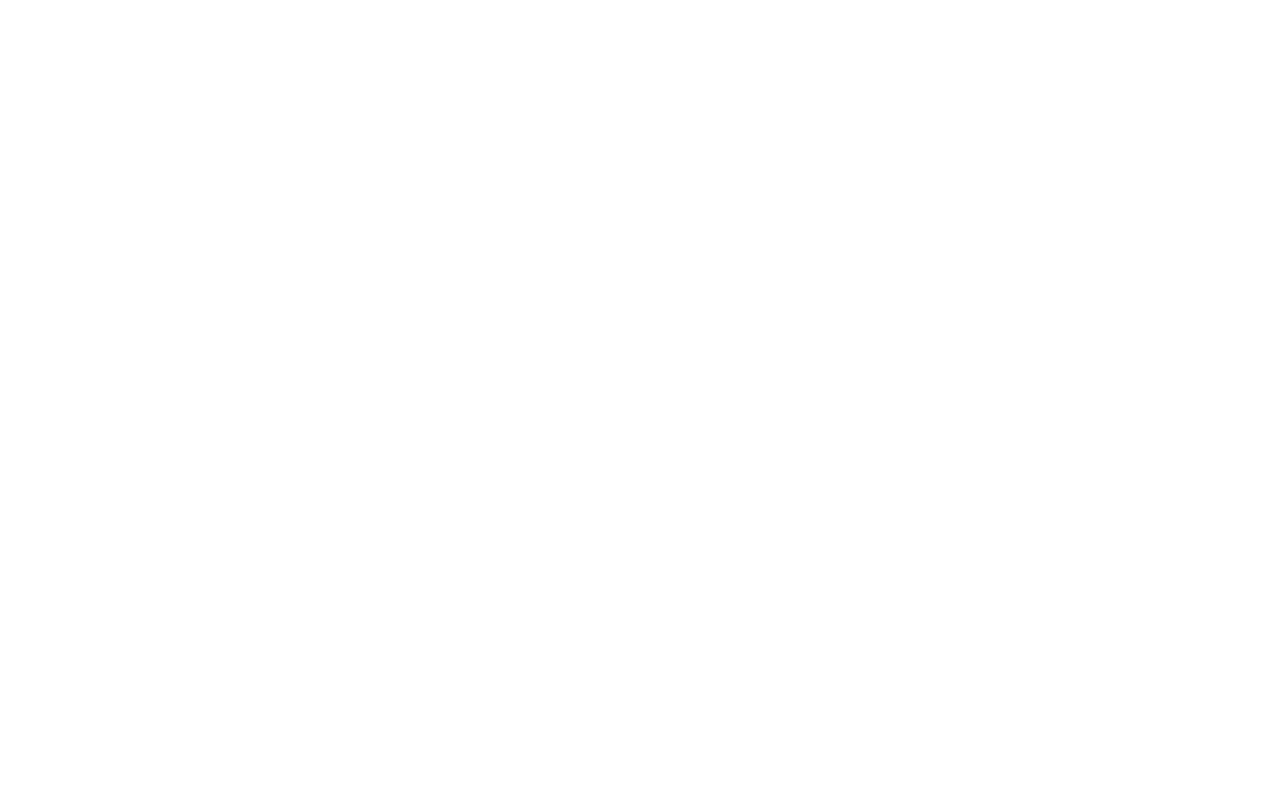
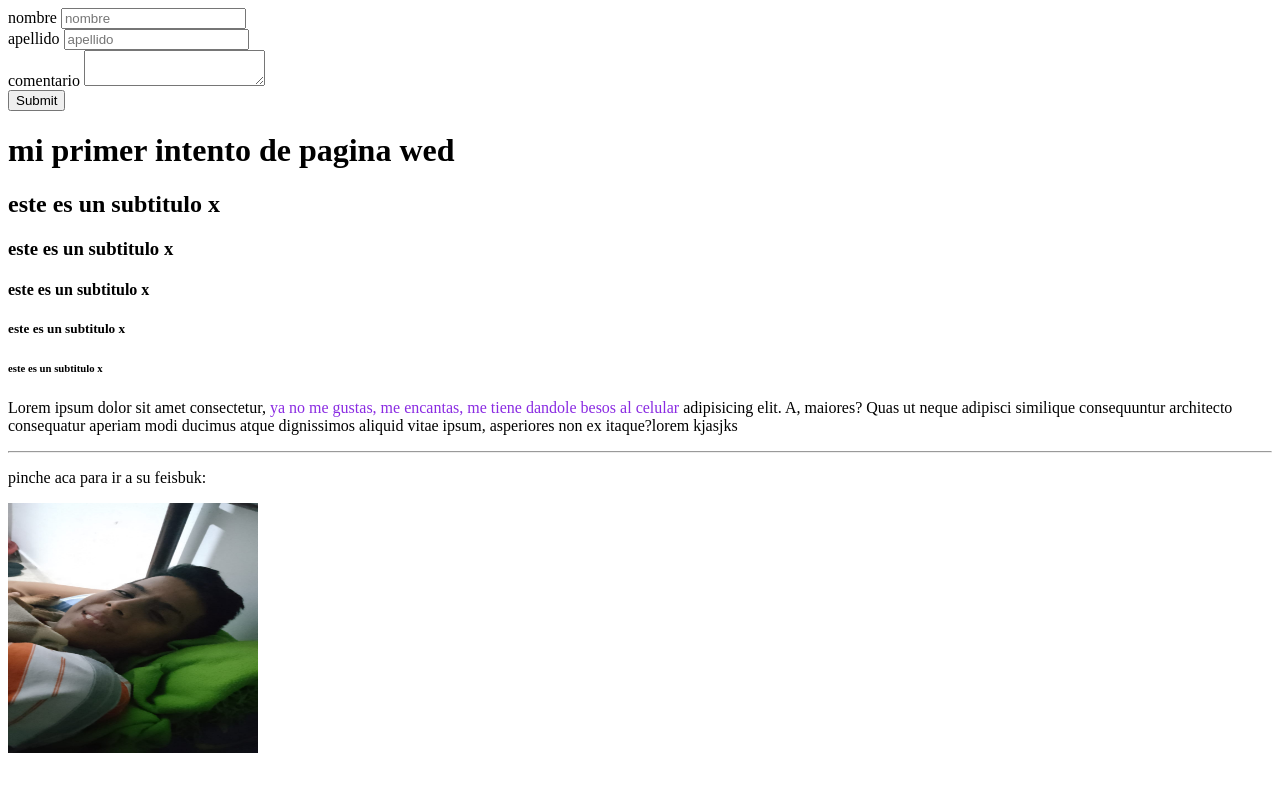
Before and after one commit to andersonea19/practicapagina, a plain HTML site: page index.html in a window 1280 px wide. Drawn offline with Linux system fonts and the light colour scheme.

Commit message:
brv aprendizaje de html

```diff
--- a/index.html
+++ b/index.html
@@ -6,6 +6,34 @@
     <title>Document</title>
 </head>
 <body>
+    <form action="/formulario" method="post">
+        <label for="nombre">nombre</label>
+        <input type="text" id="nombre" name="nombre" placeholder="nombre">
+        <br>
+        <label for="apellido">apellido</label>
+        <input type="text" id="apellido" name="apellido" placeholder="apellido">
+        <br>
+        <label for="comentario">comentario</label>
+        <textarea cols="20" name="comentario" id="comentario"></textarea>
+        <br>
+        <input type="submit">
+    </form>
+    <h1> mi primer intento de pagina wed</h1>
+    <h2>este es un subtitulo x</h2>
+    <h3>este es un subtitulo x</h3>
+    <h4>este es un subtitulo x</h4>
+    <h5>este es un subtitulo x</h5>
+    <h6>este es un subtitulo x</h6>
+    <p>
+    Lorem ipsum dolor sit amet consectetur,<span style="color: blueviolet;"> ya no me gustas, me encantas, me tiene
+    dandole besos al celular</span> adipisicing elit. A, maiores? Quas ut neque adipisci
+    similique consequuntur architecto consequatur aperiam modi ducimus atque dignissimos
+    aliquid vitae ipsum, asperiores non ex itaque?lorem kjasjks
+    </p>
 
+    <hr>
+    <p>pinche aca para ir a su feisbuk: </p>
+    <a target="_blank" href="https://www.facebook.com.co"></a>
+    <img src="img/sebasrandom.jpg" alt="foto sebitas" width="250" height="250">
 </body>
 </html>
```
Also changed, not shown: img/sebasrandom.jpg (added).
